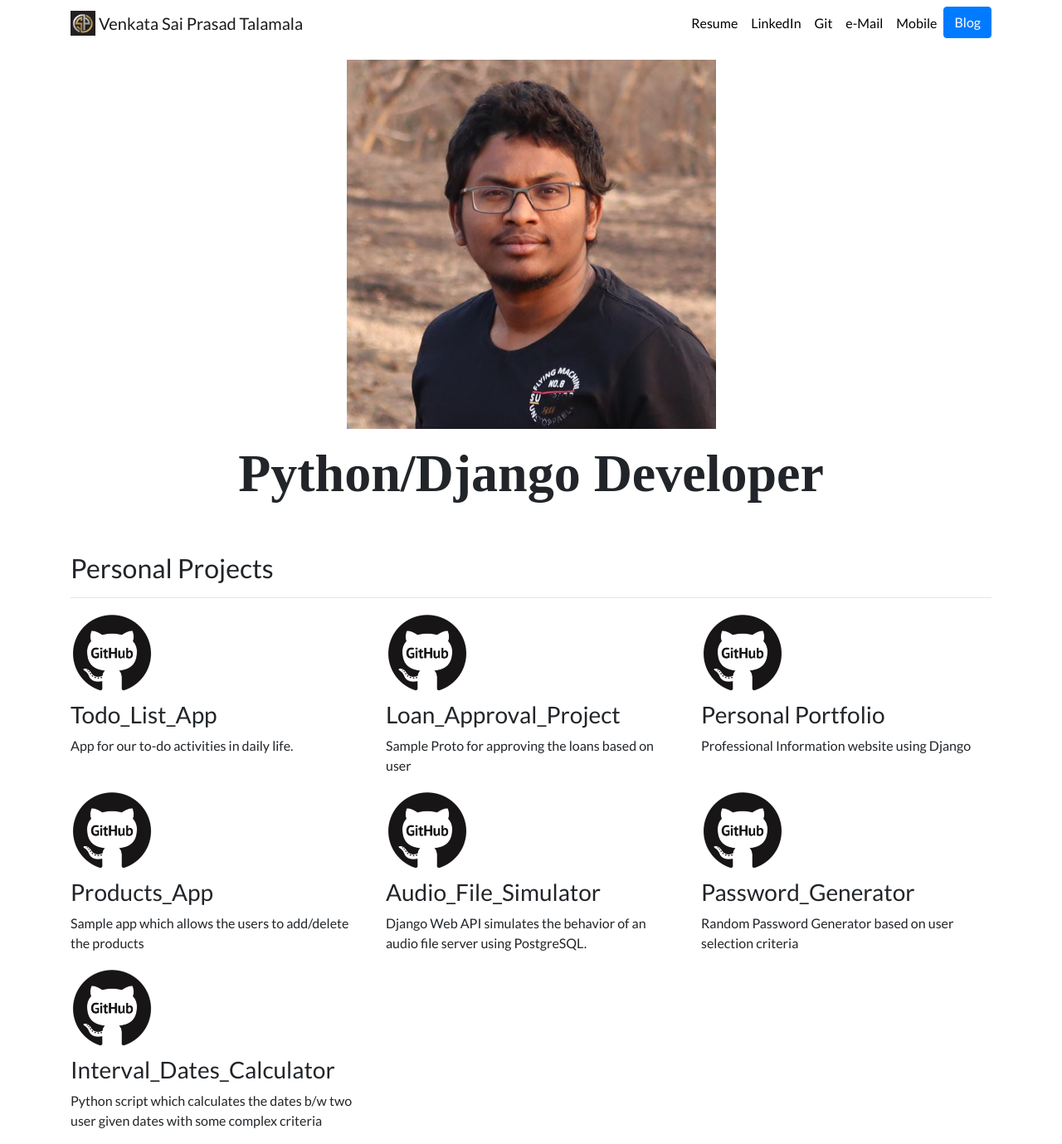
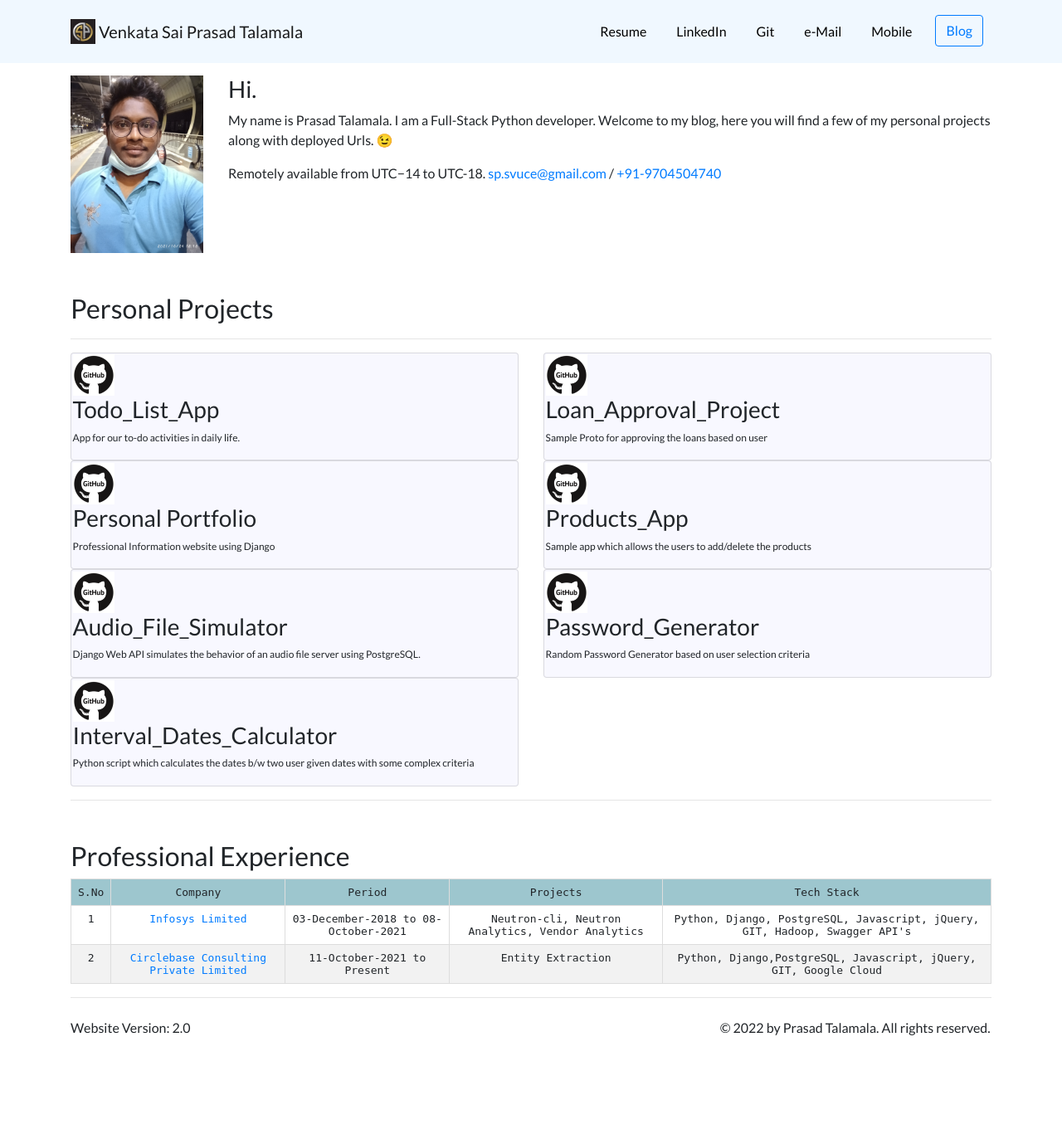
Before and after one commit to prasad-talamala/portfolio_personal, a Django app: page / in a window 1280 px wide. Shown: the whole page at 83% size. After the commit the page ends 1248 px from the top, so only its background shows below. Run offline with Django 3.2, Linux system fonts and the light colour scheme; data comes from the database, SQL or seed files in the repository; some libraries are stand-ins or nearby versions.

Commit message:
redesigned website version 2.0

```diff
--- a/portfolio_personal/urls.py
+++ b/portfolio_personal/urls.py
@@ -15,14 +15,16 @@ Including another URLconf
 """
 from django.conf import settings
 from django.contrib import admin
-from django.urls import path, include
-from django.conf.urls.static import static
+from django.urls import path, include, re_path
+from django.views.static import serve
 
 from project import views
 
 urlpatterns = [
     path('admin/', admin.site.urls),
     path('blog/', include('blog.urls')),
-    path('', views.home, name="home")
+    path('', views.home, name="home"),
+
+    # Media Files Handling
+    re_path(r"^media/(?P<path>.*)$", serve, {"document_root": settings.MEDIA_ROOT}),
 ]
-urlpatterns += static(settings.MEDIA_URL, document_root=settings.MEDIA_ROOT)
--- a/templates/base.html
+++ b/templates/base.html
@@ -36,7 +36,7 @@
         <div class="collapse navbar-collapse text-center" id="navbarNav">
             <ul class="navbar-nav ml-auto">
                 <li class="nav-item">
-                    <a class="nav-link" href="{% static 'venkatasaiprasad.pdf' %}" target="_blank">Resume</a>
+                    <a class="nav-link" href="{% static 'venkatasaiprasadtalamala.pdf' %}" target="_blank">Resume</a>
                 </li>
                 <li class="nav-item">
                     <a class="nav-link" href="https://www.linkedin.com/in/vtalamala/" target="_blank">LinkedIn</a>
@@ -50,16 +50,81 @@
                 <li class="nav-item">
                     <a class="nav-link" href="tel:9704504740">Mobile</a>
                 </li>
-                <li>
-                    <a role="button" href="{% url 'blog:all_blogs' %}" class="btn btn-primary">Blog</a>
+                <li class="nav-item">
+                    <a role="button" href="{% url 'blog:all_blogs' %}" class="btn btn-outline-primary">Blog</a>
                 </li>
             </ul>
         </div>
     </div>
 </nav>
-<div class="container">
+<div class="container" style="padding-top:75px;">
     {% block content %}{% endblock %}
 </div>
+
+<style>
+
+    @media screen and (max-width: 600px) {
+      .navbar a:not(:first-child) {display: none;}
+      .navbar a.icon {
+        float: right;
+        display: block;
+      }
+    }
+
+    @media screen and (max-width: 600px) {
+      .navbar.responsive {position: relative;}
+      .navbar.responsive .icon {
+        position: absolute;
+        right: 0;
+        top: 0;
+      }
+      .navbar.responsive a {
+        float: none;
+        display: block;
+        text-align: left;
+      }
+    }
+
+    #topNav {
+        position: fixed;
+        overflow: hidden;
+        width: 100%;
+        background-color: aliceblue;
+        z-index: 987687639;
+    }
+    ul li a:hover {
+        border-color:#007bff;
+        border: 0.55px solid #007bff;
+        border-radius: 0.25rem;
+        transform: scale(1.5);
+        z-index: 4;
+        transition: 0.5s;
+    }
+
+    div a:hover{
+        transform: scale(1.5);
+        z-index: 4;
+        transition: 0.5s;
+    }
+    .nav-item {
+        padding:10px;
+    }
+
+
+</style>
+
+<script>
+function myFunction() {
+  var x = document.getElementById("topNav");
+  if (x.className === "navbar navbar-expand-md navbar-light") {
+    x.className += " responsive";
+  } else {
+    x.className = "navbar";
+  }
+}
+
+
+</script>
 
 <!-- Optional JavaScript -->
 <!-- jQuery first, then Popper.js, then Bootstrap JS -->
--- a/templates/home.html
+++ b/templates/home.html
@@ -4,38 +4,146 @@
 
 {% block content %}
 
+<div>
+
     <div class="row justify-content-center my-3">
-    <div class="col-5">
-        <img src="{% static 'sp.jpeg' %}" class="img-fluid">
+        <div class="col-2">
+            <img src="{% static 'sp.jpg' %}" class="img-fluid" width="250px" height="250px">
+        </div>
+        <div class="col-10">
+            <h3>Hi.</h3>
+            <p>My name is Prasad Talamala. I am a Full-Stack Python developer.
+                Welcome to my blog,
+                here you will find a few of my personal projects along with deployed Urls. 😉</p>
+            <p>Remotely available from UTC−14 to UTC-18.
+                <a href="mailto:sp.svuce@gmail.com">sp.svuce@gmail.com</a> /
+                <a href="tel:+91-9704504740">+91-9704504740</a>
+            </p>
         </div>
     </div>
 
-<div class="row justify-content-center mb-3">
-    <div class="col-md-9 text-center">
-        <h1 id="hometext" class="font-weight-bold" style="font-family:Times New Roman">Python/Django Developer</h1>
-    </div>
-</div>
+    <!--    <div class="row justify-content-center mb-3">-->
+    <!--        <div class="col-md-9 text-center">-->
+    <!--            <h1 id="hometext" class="font-weight-bold" style="font-family:Times New Roman">Python/Django Developer</h1>-->
+    <!--        </div>-->
+    <!--    </div>-->
 
     <h2 class="mt-5">Personal Projects</h2>
     <hr>
-<div class="row">
+    <div class="row" style="font-size:12px;">
         {% for project in projects %}
-    <div class="col-lg-4 col-md-6">
+        <div class="col-lg-6">
+
+            <div class="card">
+                <div class="card-body">
 
                     {% if project.link %}
                     <a href="{{ project.link }}" target="_blank">
-            <img src="{{ project.image.url }}" class="img-fluid mb-2" width="100" height="100">
+                        <img src="{{ project.image.url }}" width="50" height="50">
                     </a>
                     {% else %}
 
-        <img src="{{ project.image.url }}" class="img-fluid mb-2">
+                    <img src="{{ project.image.url }}">
                     {% endif %}
                     <h3>{{ project.title }}</h3>
                     <p>{{ project.description }}</p>
-
+                </div>
+            </div>
         </div>
         {% endfor %}
     </div>
+    <hr>
+    <h2 class="mt-5">Professional Experience</h2>
+    <table class="table">
+        <thead>
+        <tr>
+            <td>S.No</td>
+            <td>Company</td>
+            <td>Period</td>
+            <td>Projects</td>
+            <td>Tech Stack</td>
+        </tr>
+        </thead>
+        <tbody>
+        <tr>
+            <td>1</td>
+            <td><a href="https://www.infosys.com/">Infosys Limited</a></td>
+            <td>03-December-2018 to 08-October-2021</td>
+            <td>Neutron-cli, Neutron Analytics, Vendor Analytics</td>
+            <td>Python, Django, PostgreSQL, Javascript, jQuery, GIT, Hadoop, Swagger API's</td>
+        </tr>
+        <tr>
+            <td>2</td>
+            <td><a href="https://circlebase.com/">Circlebase Consulting Private Limited</a></td>
+            <td>11-October-2021 to Present</td>
+            <td>Entity Extraction</td>
+            <td>Python, Django,PostgreSQL, Javascript, jQuery, GIT, Google Cloud</td>
+        </tr>
+        </tbody>
+    </table>
 
+</div>
+<hr>
+<div class="css-footer">
+    <span>Website Version: 2.0</span>
+    <space></space>
+    <span>© 2022 by Prasad Talamala. All rights reserved.</span>
+</div>
 
+<style>
+.css-footer {
+    margin-top: 1.5rem;
+    margin-bottom: 1.5rem;
+}
+
+.card-body {
+    padding: 0.1rem;
+    height:auto;
+}
+
+.card {
+    background-color:ghostwhite;
+}
+
+.card:hover {
+    cursor: pointer;
+    transform: scale(1.1);
+    z-index: 4;
+    transition: 0.2s;
+    background-color: #6495ED;
+    color:white;
+}
+space {
+    padding-right: 635px;
+}
+
+.table {
+  font-family: Monospace;
+  border-collapse: collapse;
+  width: 100%;
+}
+
+.table td, .table th {
+  border: 1px solid #ddd;
+  padding: 8px;
+  text-align:center;
+}
+
+.table thead tr {
+    background-color: #9dc6ce;
+}
+
+.table tr:nth-child(even){background-color: #f2f2f2;}
+
+.table tr:hover {background-color: #6495ED; color:white;}
+
+.table th {
+  padding-top: 12px;
+  padding-bottom: 12px;
+  text-align: left;
+  background-color: #04AA6D;
+  color: white;
+}
+
+</style>
 {% endblock %}
```
Also changed, not shown: portfolio_personal/settings.py (+3 -7 lines), static/sp.jpeg (deleted), static/sp.jpg (added), 2 other files. Lines whose indentation alone changed are shown as unchanged.
